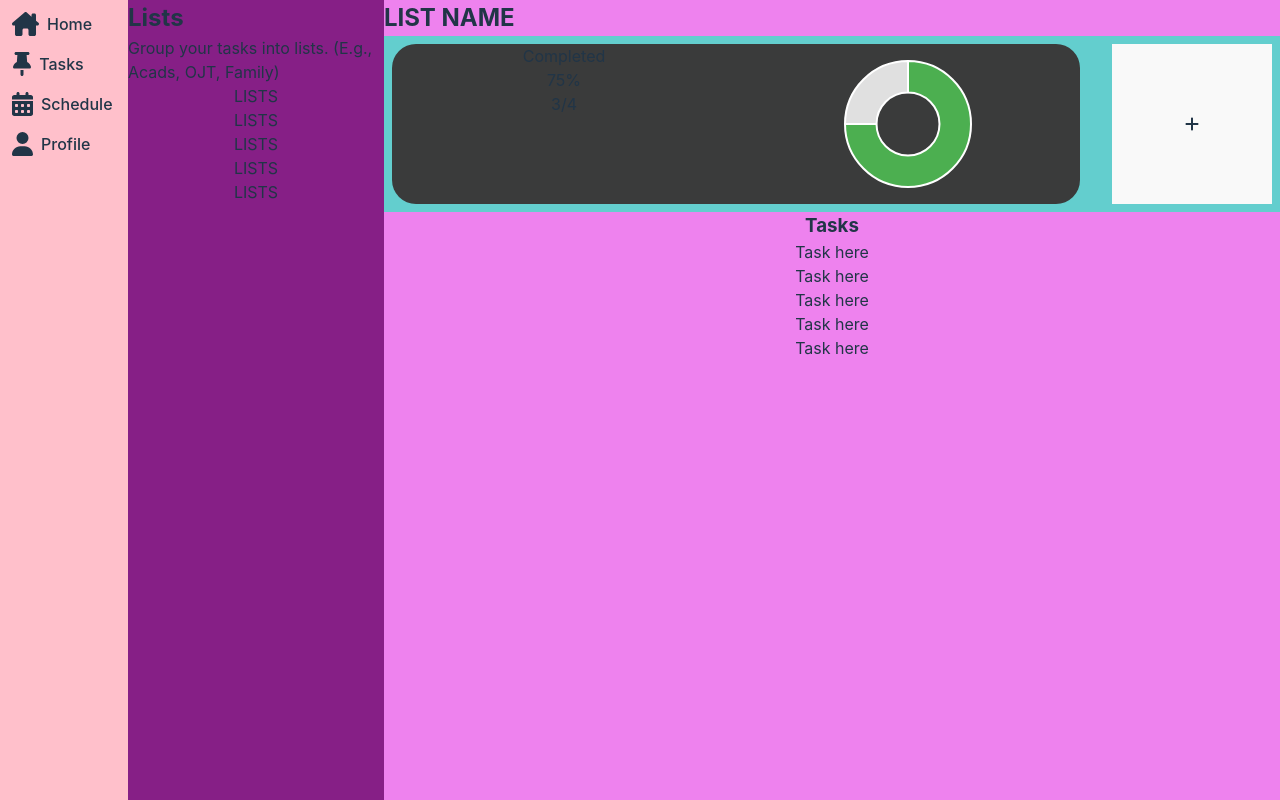
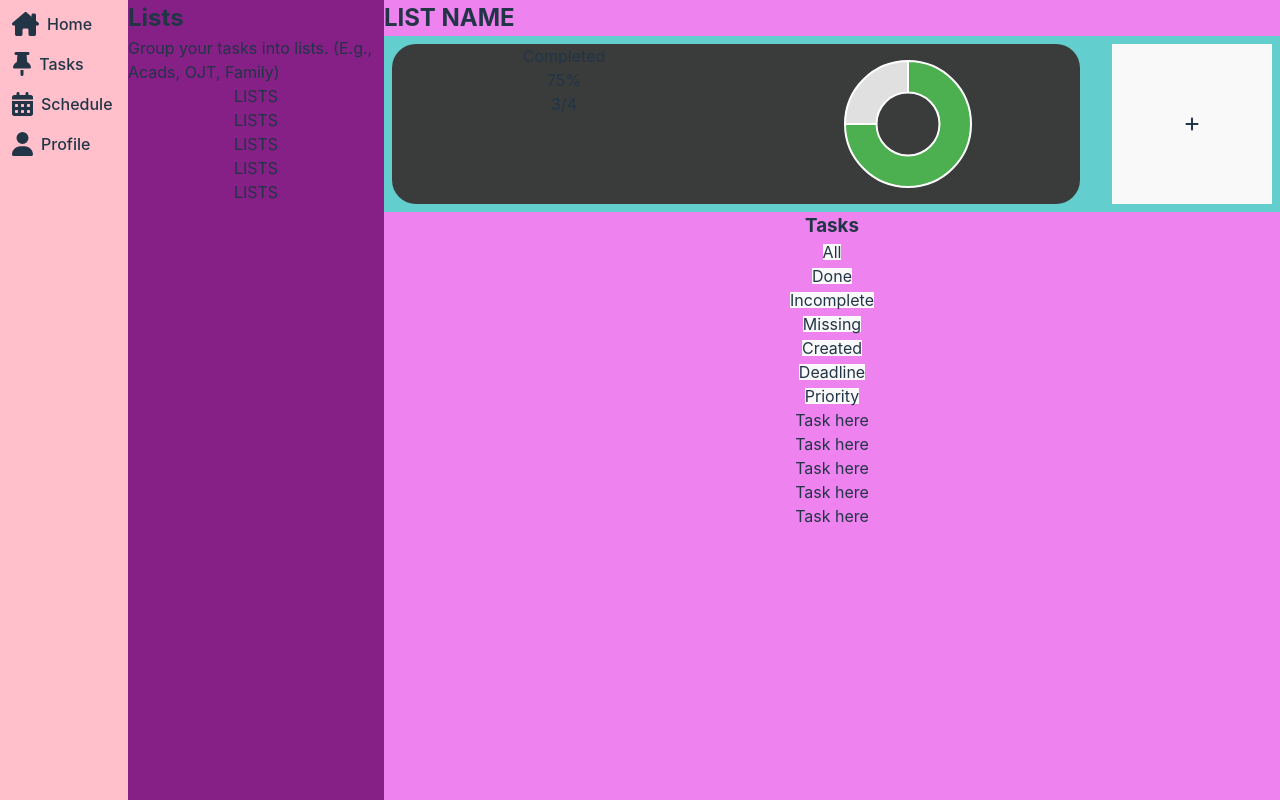
Before and after one commit to SiegfredLorelle/lexmeet-todo, a React (Vite) app: page /tasks in a window 1280 px wide. Built offline with nearby package versions, Linux system fonts and the light colour scheme.

Commit message:
Create ScrollableMenu component and render it

```diff
--- /dev/null
+++ b/src/components/ScrollableMenu.jsx
@@ -0,0 +1,17 @@
+const ScrollableMenu = ({ commands }) => {
+  return (
+    <ul className="scrollable-menu">
+      {commands.map((command, index) => (
+        <li key={index}>
+          <button
+            onClick={() => command.action()}
+            className="scrollable-menu-button"
+          >
+            {command.label}
+          </button>
+        </li>
+      ))}
+    </ul>
+  );
+};
+export default ScrollableMenu
--- a/src/pages/Tasks.jsx
+++ b/src/pages/Tasks.jsx
@@ -1,4 +1,5 @@
 import TaskSummary from "../components/TaskSummary";
+import ScrollableMenu from "../components/ScrollableMenu";
 
 const Tasks = () => {
     return (
@@ -30,12 +31,48 @@ const ListsSection = () => {
 }
 
 const TasksSection = () => {
+  const filterCommands= [
+    {
+      label: "All",
+      action: () => {}
+    },
+    {
+      label: "Done",
+      action: () => {}
+    },
+    {
+      label: "Incomplete",
+      action: () => {}
+    },
+    {
+      label: "Missing",
+      action: () => {}
+    },
+  ];
+
+  const sortCommands= [
+    {
+      label: "Created",
+      action: () => {}
+    },
+    {
+      label: "Deadline",
+      action: () => {}
+    },
+    {
+      label: "Priority",
+      action: () => {}
+    },
+  ];
+
   return (
     <>
       <section className="tasks-section tasks">
         <h2>LIST NAME</h2>
         <TaskSummary numCompleted={3} totalTasks={4} />
         <h3>Tasks</h3>
+        <ScrollableMenu commands={filterCommands}/>
+        <ScrollableMenu commands={sortCommands}/>
         <ul>
           <li>Task here</li>
           <li>Task here</li>
```
